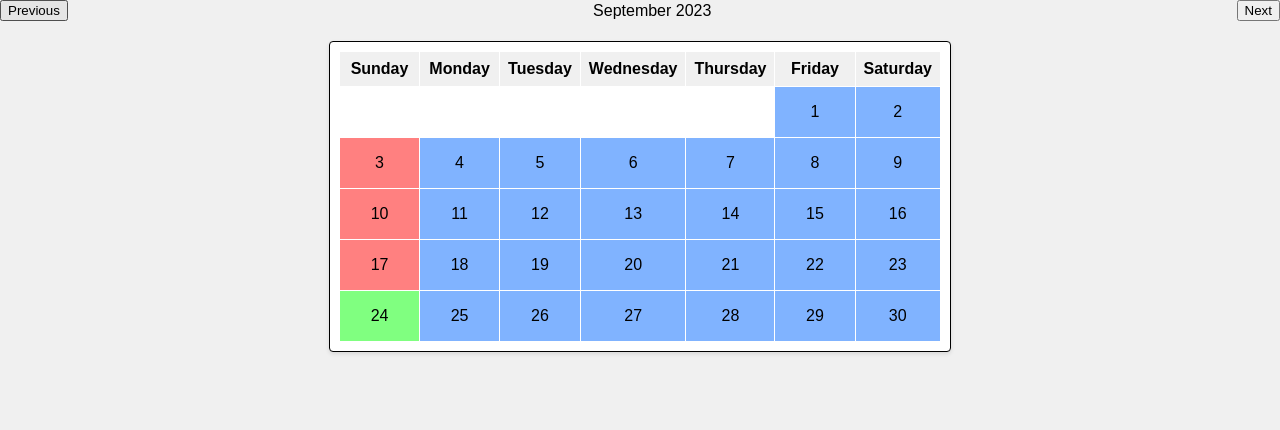
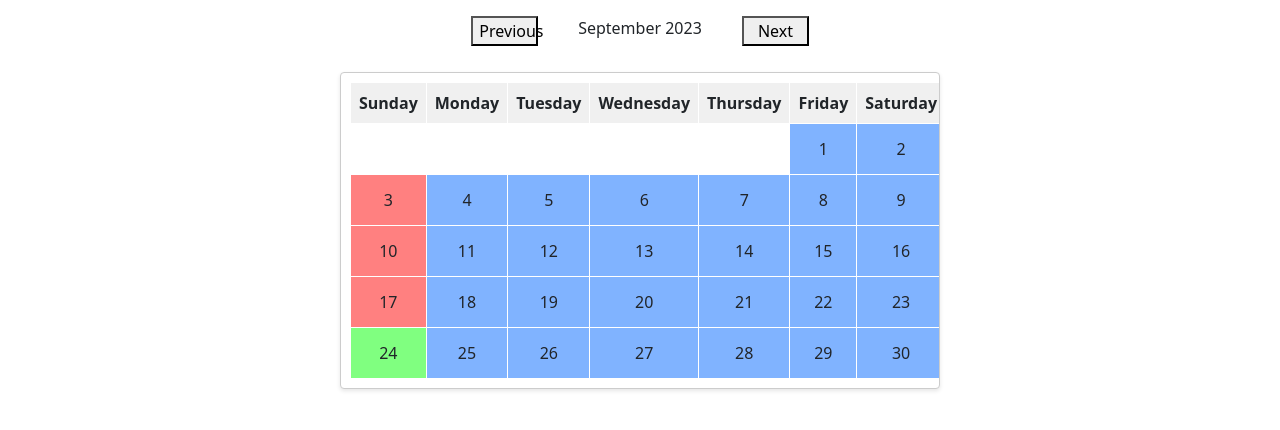
Before and after one commit to nothingforfind/Assignment1, a plain HTML site: page index.html in a window 1280 px wide. Drawn offline with nearby package versions, Linux system fonts and the light colour scheme.

Commit message:
Update comments and change some code.

```diff
--- a/css/styles.css
+++ b/css/styles.css
@@ -19,10 +19,10 @@ body {
   align-items: center;
   width: 100%;
   margin-bottom: 20px;
+  text-align: center;
 }
 
-.calendar {
-margin-top: 20px;
+#calendar {
   display: grid;
   grid-template-columns: repeat(7, 1fr);
   gap: 1px;
@@ -33,7 +33,6 @@ margin-top: 20px;
   overflow: hidden;
   max-width: 600px;
   min-width: 600px;
-	border: 1px solid;
   margin: auto;
   width: 50%;
   padding: 10px;
@@ -67,3 +66,7 @@ margin-top: 20px;
 .green {
   background-color: #80ff80;
 }
+
+.button {
+  width: 100%;
+}
--- a/index.html
+++ b/index.html
@@ -4,25 +4,31 @@
     <meta charset="UTF-8">
     <meta name="viewport" content="width=device-width, initial-scale=1.0">
     <link rel="stylesheet" href="css/styles.css">
+    <link href="https://cdn.jsdelivr.net/npm/bootstrap@5.1.3/dist/css/bootstrap.min.css" rel="stylesheet"
+          integrity="sha384-1BmE4kWBq78iYhFldvKuhfTAU6auU8tT94WrHftjDbrCEXSU1oBoqyl2QvZ6jIW3" crossorigin="anonymous">
     <title>Monthly Calendar</title>
 </head>
 <body>
-  <div class="calendar-header">
-    <button id="prevBtn">Previous</button>
-    <div id="monthYearDisplay"></div>
-    <button id="nextBtn">Next</button>
+<div class="container-md mt-2">
+
+    <!--Row hiển thị ngày tháng và button-->
+    <div class="row m-3">
+        <div class="col-md-4"></div>
+        <div class="col-md-1">
+            <button id="prevBtn" class="button">Previous</button>
+        </div>
+        <div class="col-md-2">
+            <p id="monthYearDisplay" class="text-center"></p>
+        </div>
+        <div class="col-md-1">
+            <button id="nextBtn" class="button">Next</button>
+        </div>
+        <div class="col-md-4"></div>
     </div>
 
-  <div class="calendar">
-    <div class="day-header">Sunday</div>
-    <div class="day-header">Monday</div>
-    <div class="day-header">Tuesday</div>
-    <div class="day-header">Wednesday</div>
-    <div class="day-header">Thursday</div>
-    <div class="day-header">Friday</div>
-    <div class="day-header">Saturday</div>
+    <!--Từng div ngày tháng sẽ được add vào đây-->
+    <div id="calendar"></div>
 </div>
-
 <script src="js/script.js"></script>
 </body>
 </html>
--- a/js/script.js
+++ b/js/script.js
@@ -1,12 +1,15 @@
 document.addEventListener("DOMContentLoaded", function () {
+
+  /*Get tháng năm*/
   const currentDate = new Date();
   let currentMonth = currentDate.getMonth();
   let currentYear = currentDate.getFullYear();
 
+  /*Get các element từ HTML*/
   const monthYearDisplay = document.getElementById("monthYearDisplay");
   const prevBtn = document.getElementById("prevBtn");
   const nextBtn = document.getElementById("nextBtn");
-  const calendar = document.querySelector(".calendar");
+  const calendar = document.getElementById("calendar");
 
   function updateCalendar() {
     const daysInMonth = new Date(currentYear, currentMonth + 1, 0).getDate();
@@ -19,6 +22,7 @@ document.addEventListener("DOMContentLoaded", function () {
 
     calendar.innerHTML = "";
 
+    /*Tạo div day-header có 7 ngày trong tuần*/
     const dayHeaders = ["Sunday", "Monday", "Tuesday", "Wednesday", "Thursday", "Friday", "Saturday"];
     for (let i = 0; i < dayHeaders.length; i++) {
       const dayHeader = document.createElement("div");
@@ -27,17 +31,20 @@ document.addEventListener("DOMContentLoaded", function () {
       calendar.appendChild(dayHeader);
     }
 
+    /*Những ngày nào dưới ngày bắt đầu của tháng thì là emtyDay*/
     for (let i = 0; i < startingDay; i++) {
       const emptyDay = document.createElement("div");
       emptyDay.classList.add("day");
       calendar.appendChild(emptyDay);
     }
 
+    /*Chạy từ ngày 1 đến ngày cuối của tháng*/
     for (let i = 1; i <= daysInMonth; i++) {
       const dayElement = document.createElement("div");
       dayElement.textContent = i;
       dayElement.classList.add("day");
 
+      /*Nếu ngày hiện tại thì add màu xanh, tiếp tục với đỏ và xanh dương*/
       if (
         currentYear === currentDate.getFullYear() &&
         currentMonth === currentDate.getMonth() &&
```
Lines whose indentation alone changed are shown as unchanged.
